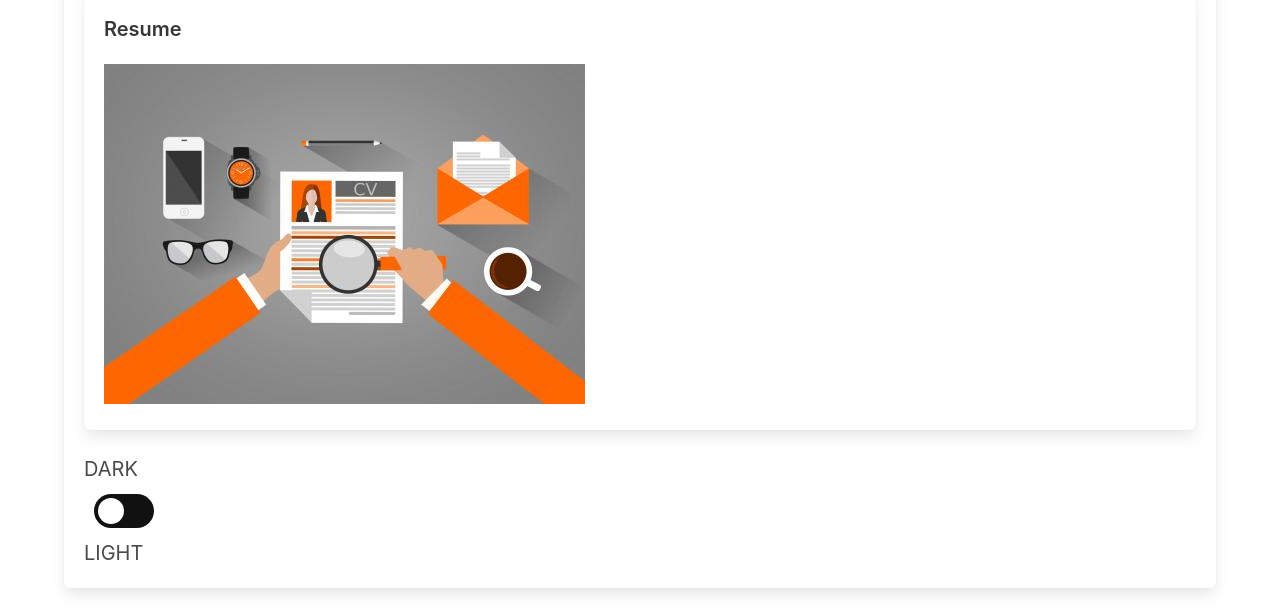
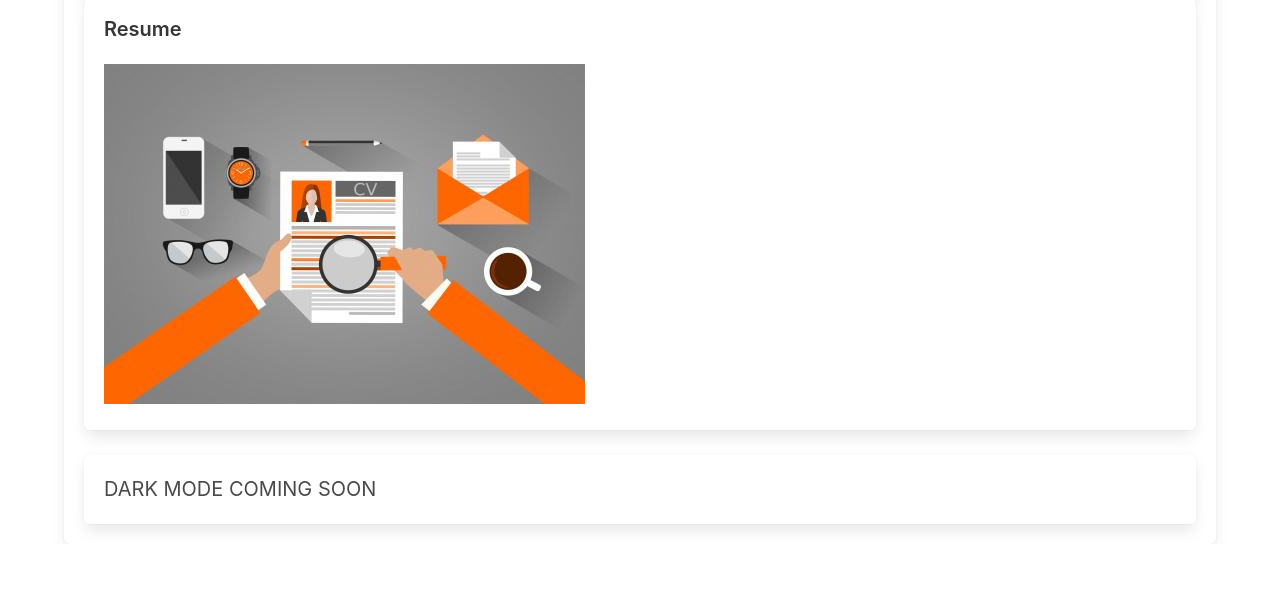
Before and after one commit to 10-kp/kunal-k-portfolio, a plain HTML site: page index.html in a window 1280 px wide. Shown: the part 2688-3300 px from the top of the page. After the commit the page ends 3232 px from the top, so only its background shows below. Drawn offline with nearby package versions, Linux system fonts and the light colour scheme.

Commit message:
Dark mode coming soon

```diff
--- a/assets/css/style.css
+++ b/assets/css/style.css
@@ -40,24 +40,21 @@ img{
   max-width: 50%;
   max-height: auto;
 }
-/* Dark Mode */
 
-  p {
+p {
     font-size: 20px;
-  }
+}
 
-  .toggle {
+.toggle {
     width: 100px;
-  }
+}
 
   /* Dark Mode */
   .dark {
     background-color:#243447;
-    height: 100vh;
     color: #bebebe
 
   }
-
   .dark li a {
     color: #bebebe;
   }
@@ -67,7 +64,7 @@ img{
   }
 
   /* Light Mode */
-  .light {
+  /* .light {
     background-color: #f0ead6;
     color: black;
     height: 100vh;
@@ -80,7 +77,7 @@ img{
   .light li a:hover {
     background-color: rgb(29, 128, 210);
   }
-
+   */
   /* Styling the Switch button */
   .switch {
     position: relative;
--- a/index.html
+++ b/index.html
@@ -136,18 +136,18 @@
                     </section>
                 </div>
                 <!-- DARK MODE! -->
-                <div class = "block">
-                    <p>DARK</p>
+                <div class = "box">
+                    <p>DARK MODE COMING SOON</p>
 
-                    <label class="switch col">
+                    <!-- <label class="switch col"> -->
                         <!-- Change mode -->
-                    <input type="checkbox" id="theme-switcher">
+                    <!-- <input type="checkbox" id="theme-switcher">
                     <span class="slider round"></span>
                     </label>
                     <p>LIGHT</p>
                     </div>
                 </div>
-        </div>
+        </div> -->
 
     <script src = "./assets/script.js"></script>
 </body>
```
